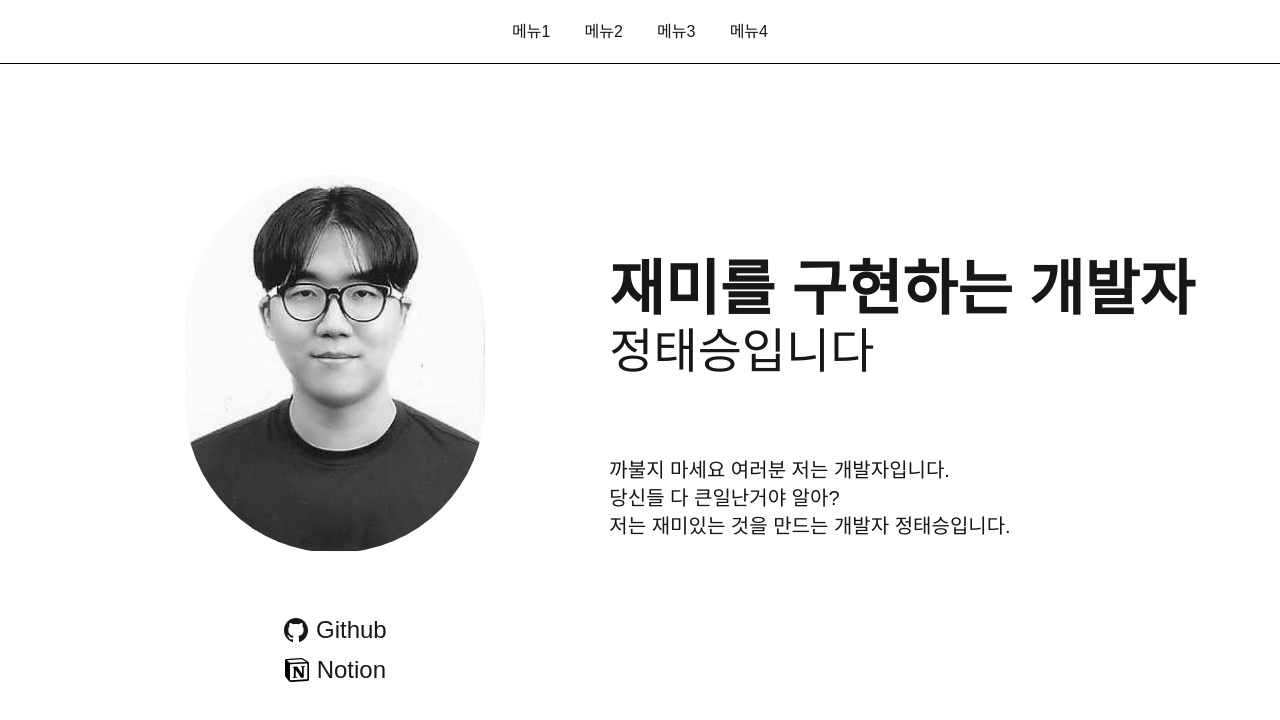
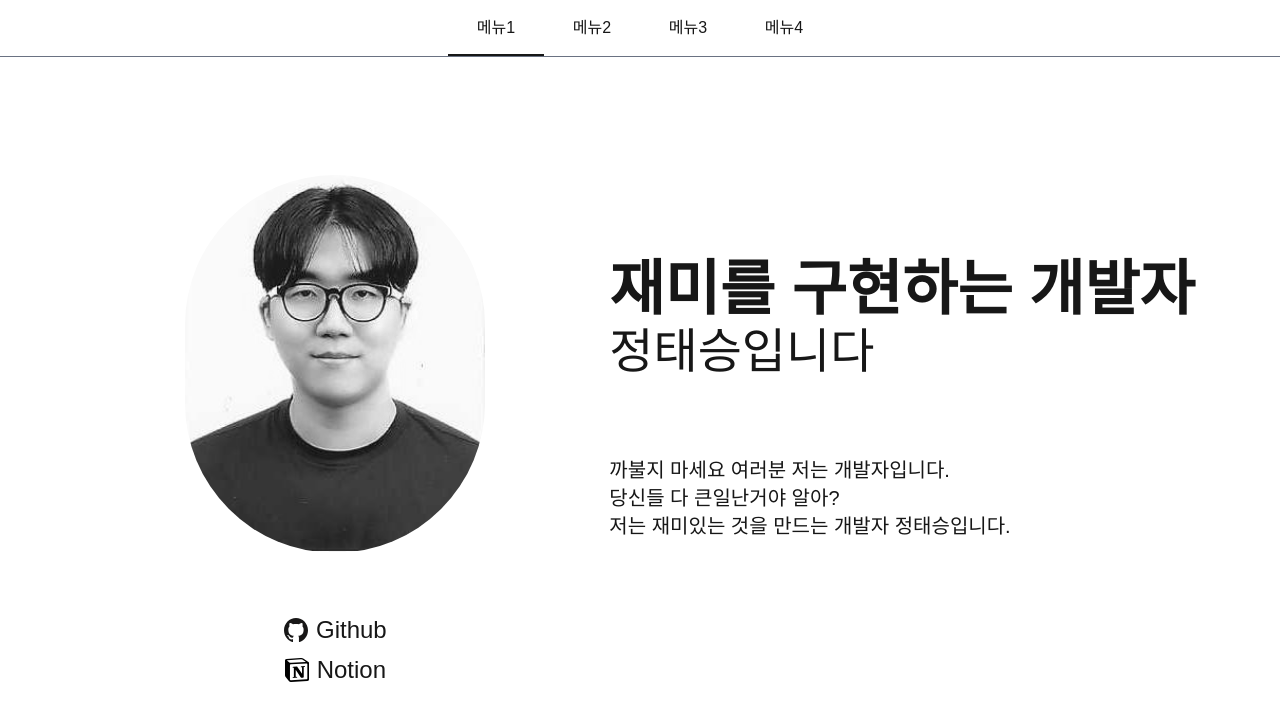
Before and after one commit to fluetanol/PortfolioSite, a Next.js app: page / in a window 1280 px wide. Shown: the top 720 px of the page. Built offline with nearby package versions, Linux system fonts and the light colour scheme.

Commit message:
style : main header 컴포넌트 화 및 스타일 속성 추가

```diff
--- /dev/null
+++ b/app/components/main-header.tsx
@@ -0,0 +1,39 @@
+'use client'
+import { useEffect, useState } from "react";
+
+
+export default function MainHeader(){
+    const menu_items = ["메뉴1", "메뉴2", "메뉴3", "메뉴4"];
+    const [menuIdx_state, setMenuIdx_state] = useState<number>(0);
+    const [menuXTranslate_state, setMenuXTranslate_state] = useState<number>(0);
+    const handleMenuClick = (index :number)=>{
+        setMenuIdx_state(index);
+        setMenuXTranslate_state(index*6);
+    }
+    useEffect(()=>{
+        console.log(menuIdx_state);
+        console.log(menuXTranslate_state);
+    }, [menuIdx_state, menuXTranslate_state])
+
+    return(
+        <header className="fixed flex w-full px-4 items-center z-50 justify-center bg-white border-b border-gray-500">
+         <div
+            className = {`relative flex w-fit after:content-[''] after:absolute after:inset-0 after:border-b-2 after:w-24  after:transition-all after:duration-300
+            ${
+                menuIdx_state===0 ? 'after:translate-x-0' :
+                menuIdx_state===1 ? 'after:translate-x-24' :
+                menuIdx_state===2 ? 'after:translate-x-48' : 'after:translate-x-72'}
+            `}
+         >
+
+          {
+            menu_items.map((item, index)=>{
+              return (<button key={index} className={`w-24 h-14 z-10
+                hover:cursor-pointer
+                `} onClick={()=>handleMenuClick(index)}>{item}</button>);
+            })
+          }
+         </div>
+        </header>
+    )
+}
--- a/app/layout.tsx
+++ b/app/layout.tsx
@@ -2,6 +2,7 @@ import type { Metadata } from "next";
 import { Geist, Geist_Mono } from "next/font/google";
 import "./globals.css";
 import { EasterEgg_Inheader } from "./components/easter-egg";
+import MainHeader from "./components/main-header";
 
 const geistSans = Geist({
   variable: "--font-geist-sans",
@@ -23,7 +24,6 @@ export default function RootLayout({
 }: Readonly<{
   children: React.ReactNode;
 }>) {
-  const menu_items = ["메뉴1", "메뉴2", "메뉴3", "메뉴4"];
 
 
   return (
@@ -33,16 +33,7 @@ export default function RootLayout({
       >
 
         {/* <EasterEgg_Inheader /> */}
-        <header className="fixed flex w-full px-4 h-16 items-center z-50 justify-center bg-white border-b border-black">
-         <ul className = "flex w-64 justify-between">
-          {
-            menu_items.map((item, index)=>{
-              return (<li key={index}><a href="">{item}</a></li>
-              );
-            })
-          }
-         </ul>
-        </header>
+        <MainHeader />
         {children}
       </body>
     </html>
```
